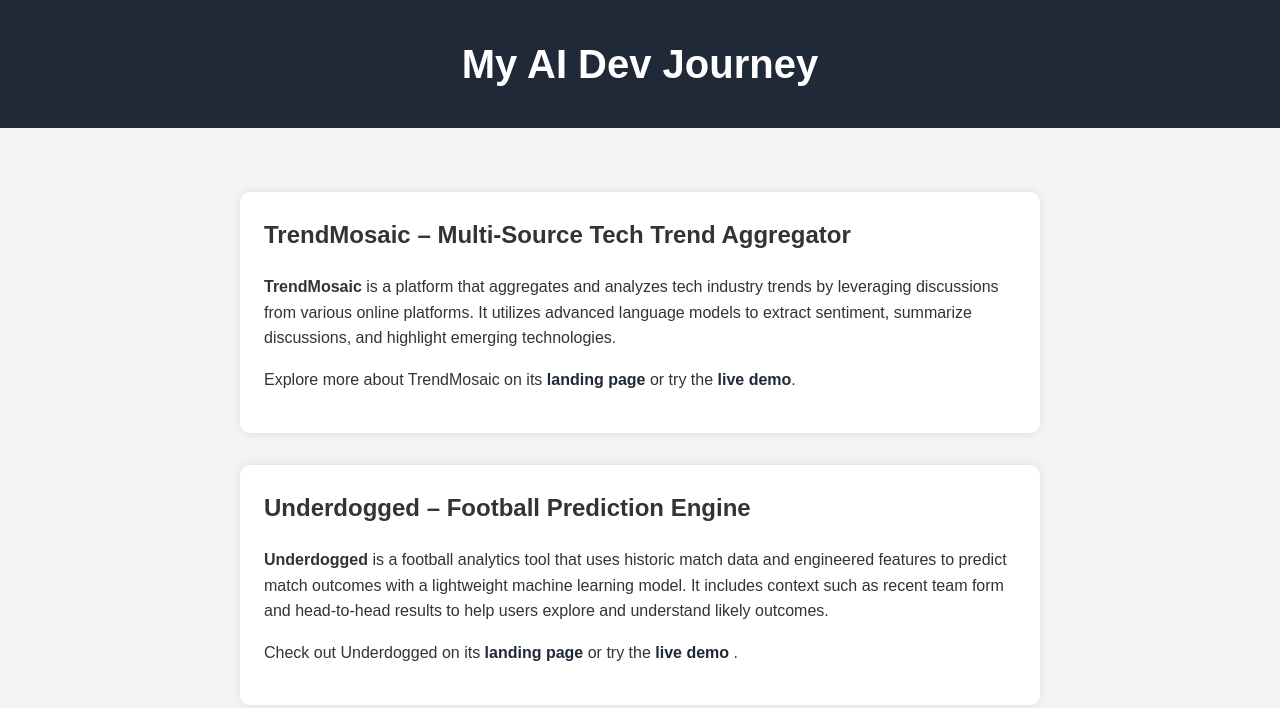
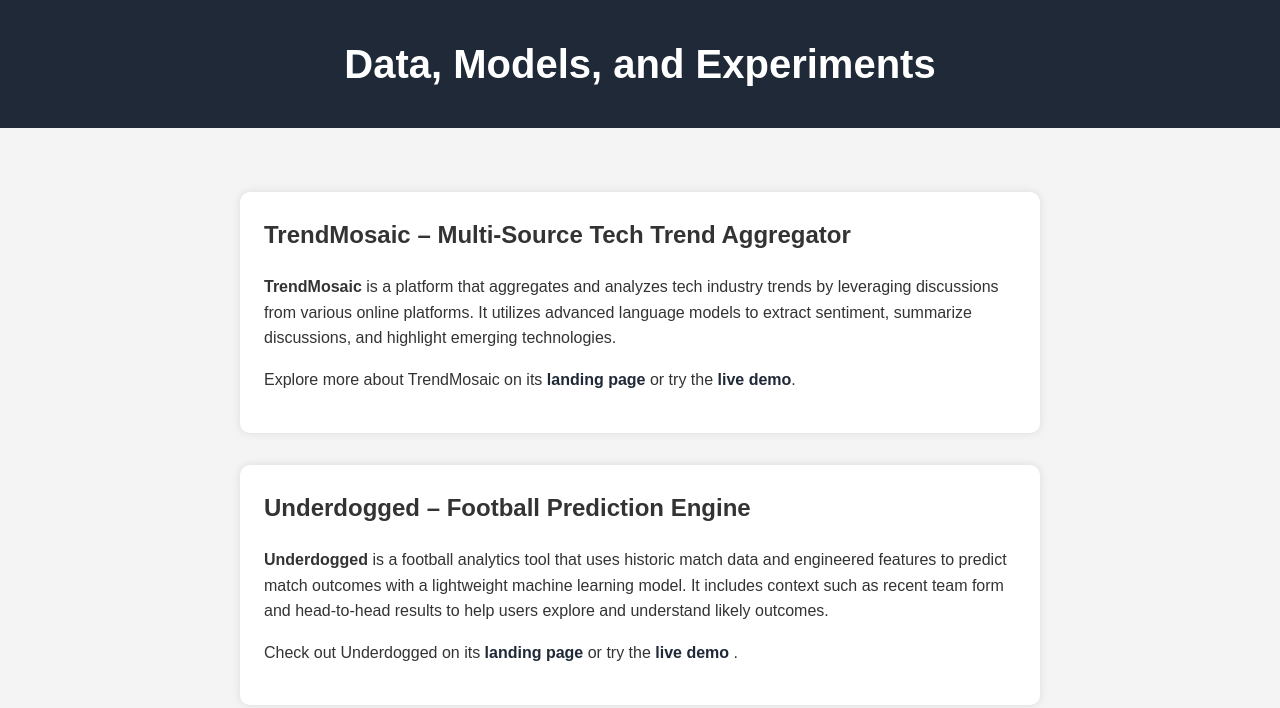
Before and after one commit to ronjamino/ai_dev, a plain HTML site: page docs/index.html in a window 1280 px wide. Drawn offline with Linux system fonts and the light colour scheme.

Commit message:
uodate title

```diff
--- a/docs/index.html
+++ b/docs/index.html
@@ -53,7 +53,7 @@
  <body>
   <header>
    <h1>
-    My AI Dev Journey
+    Data, Models, and Experiments
    </h1>
   </header>
   <section>
```
